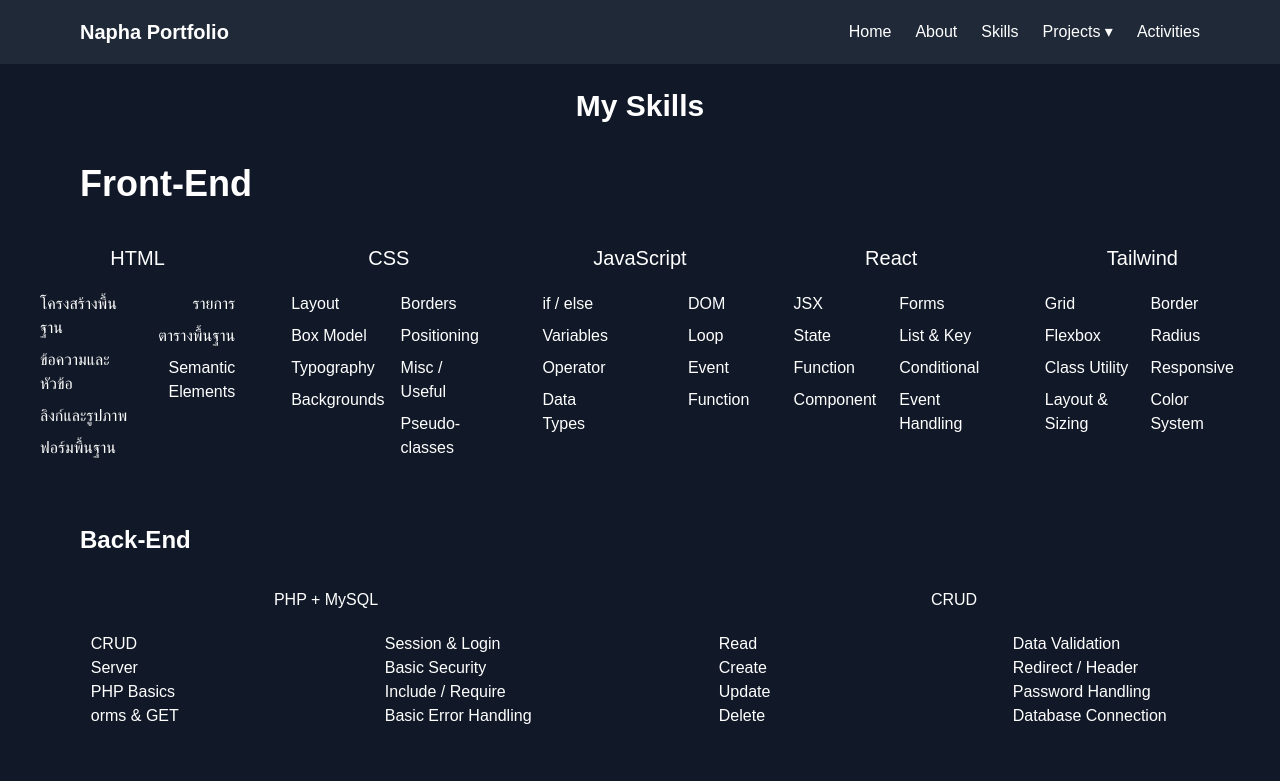
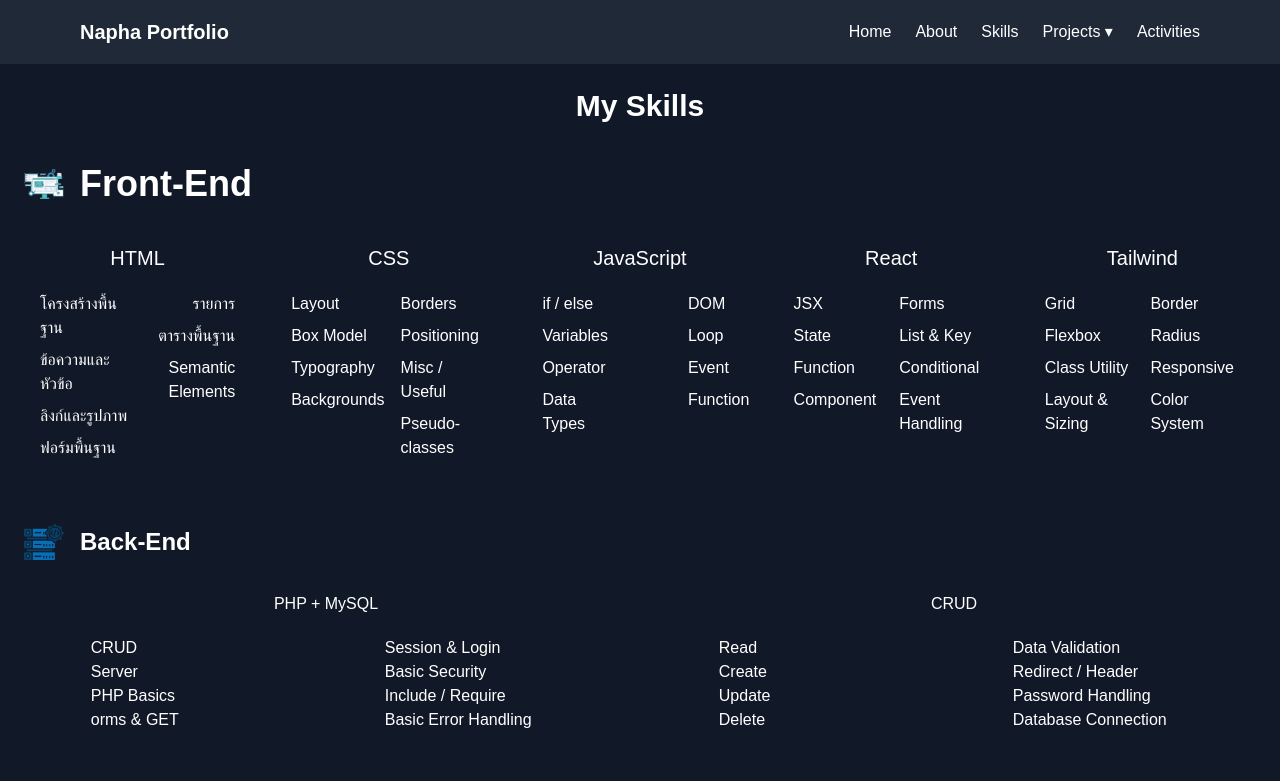
Before and after one commit to nopb2549-jpg/introduce-yourself, a plain HTML site: page skills.html in a window 1280 px wide. Shown: the top 781 px of the page. Drawn offline with nearby package versions, Linux system fonts and the light colour scheme; the site is published under a folder, as on GitHub Pages, so addresses that start at the root find nothing.

Commit message:
rename folder img -> Img v2

```diff
--- a/skills.html
+++ b/skills.html
@@ -121,7 +121,7 @@
       <!-- Front-End -->
       <div class="mb-12">
         <h2 class="text-4xl font-semibold mb-6 flex items-center gap-4">
-          <span><img src="/Img/font.webp" class="w-10" alt=""></span>
+          <span><img src="./Img/font.webp" class="w-10" alt=""></span>
           Front-End
         </h2>
 
@@ -237,7 +237,7 @@
       <!-- Back-End -->
       <div class="mb-12">
         <h2 class="text-2xl font-semibold mb-6 flex items-center gap-4">
-          <span><img src="/Img/t.webp" class="w-10" alt=""></span>
+          <span><img src="./Img/t.webp" class="w-10" alt=""></span>
           Back-End
         </h2>
 
```
